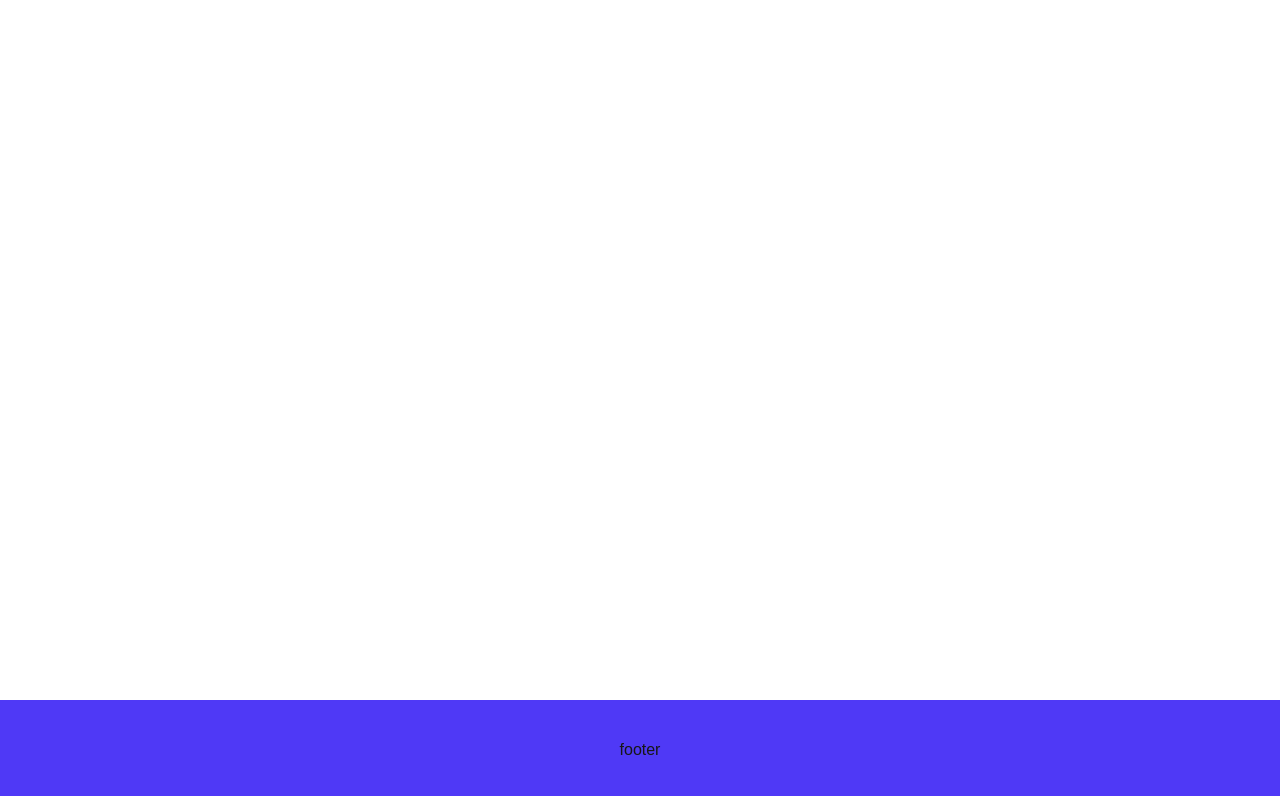
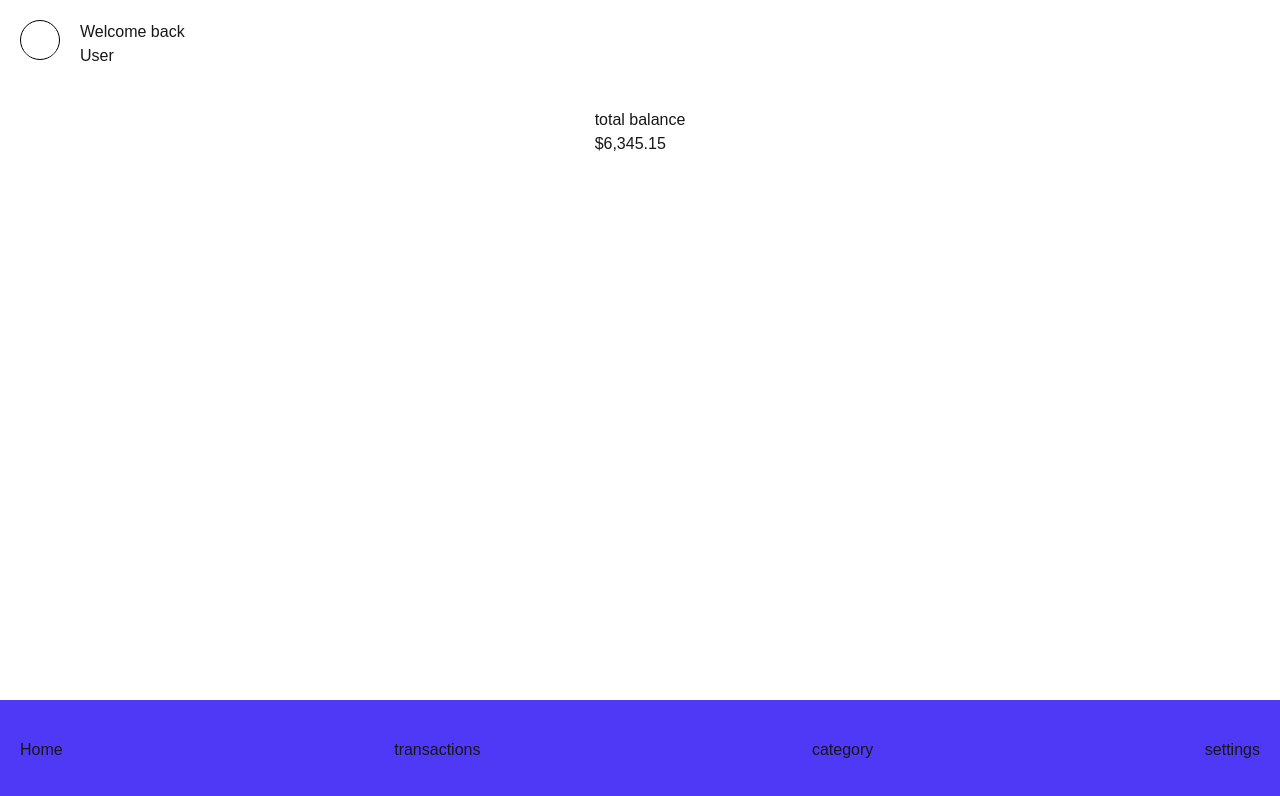
Before and after one commit to jerianras28-code/pft-app, a Next.js app: page / in a window 1280 px wide. Shown: the top 796 px of the page. Built offline with nearby package versions, Linux system fonts and the light colour scheme.

Commit message:
adjusted the background color, developed a bottom navbar base, added padding to layout, developed header, total balance card of the homepage.

```diff
--- a/app/globals.css
+++ b/app/globals.css
@@ -14,7 +14,7 @@
 
 @media (prefers-color-scheme: dark) {
   :root {
-    --background: #aca39c;
+    --background: #d5cdff;
     --foreground: #000000;
   }
 }
--- a/app/layout.tsx
+++ b/app/layout.tsx
@@ -25,12 +25,15 @@ export default function RootLayout({
   return (
     <html lang="en">
       <body
-        className={`${geistSans.variable} ${geistMono.variable} antialiased relative min-h-screen`}
+        className={`${geistSans.variable} ${geistMono.variable} antialiased relative min-h-screen pt-5 px-5`}
       >
         {children}
-        <footer className="bg-indigo-600 absolute inset-x-0 bottom-0 flex justify-center items-center h-25">
-          <h1>footer</h1>
-        </footer>
+        <nav className="bg-indigo-600 absolute inset-x-0 bottom-0 flex justify-between items-center h-25 px-5">
+          <button>Home</button>
+          <button>transactions</button>
+          <button>category</button>
+          <button>settings</button>
+        </nav>
       </body>
     </html>
   );
--- a/app/page.tsx
+++ b/app/page.tsx
@@ -3,7 +3,33 @@ import Image from "next/image";
 export default function Home() {
   return (
     <>
-      <main></main>
+      {/* welcome back card */}
+      <header className="flex gap-5 pb-5">
+        <Image
+          className="w-10 h-10 border border-black rounded-[100px]"
+          src={"/vercel.svg"}
+          alt="profile picture"
+          height={100}
+          width={100}
+        />
+        <p>
+          Welcome back
+          <br />
+          <span>User</span>
+        </p>
+      </header>
+      {/* total balance card */}
+      <main className="flex py-5 justify-center">
+        <div id="total balance container">
+          <p>
+            total balance
+            <br />
+            <span>$6,345.15</span>
+          </p>
+        </div>
+        {/* total income & expense card */}
+        <div></div>
+      </main>
     </>
   );
 }
```
